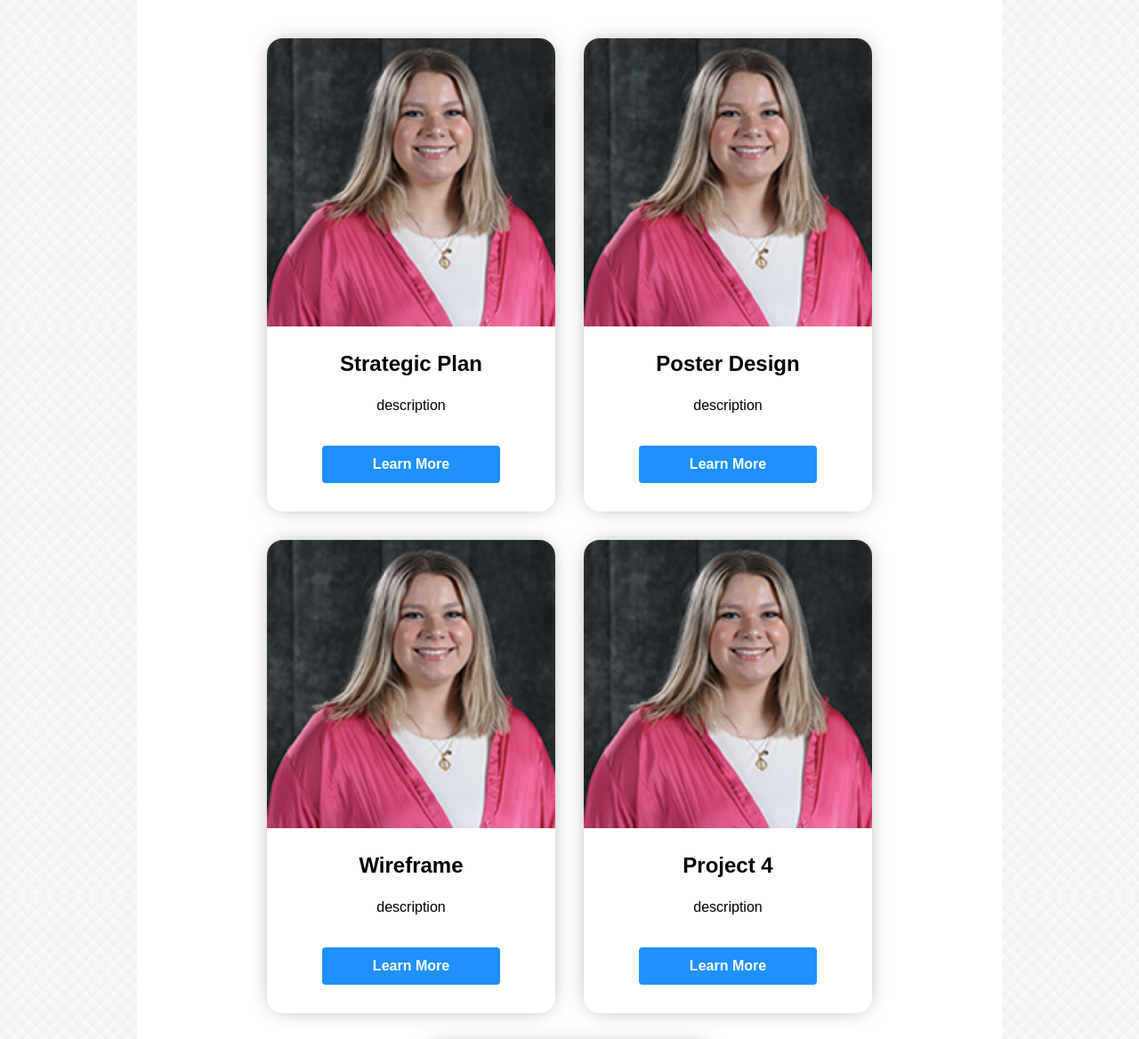
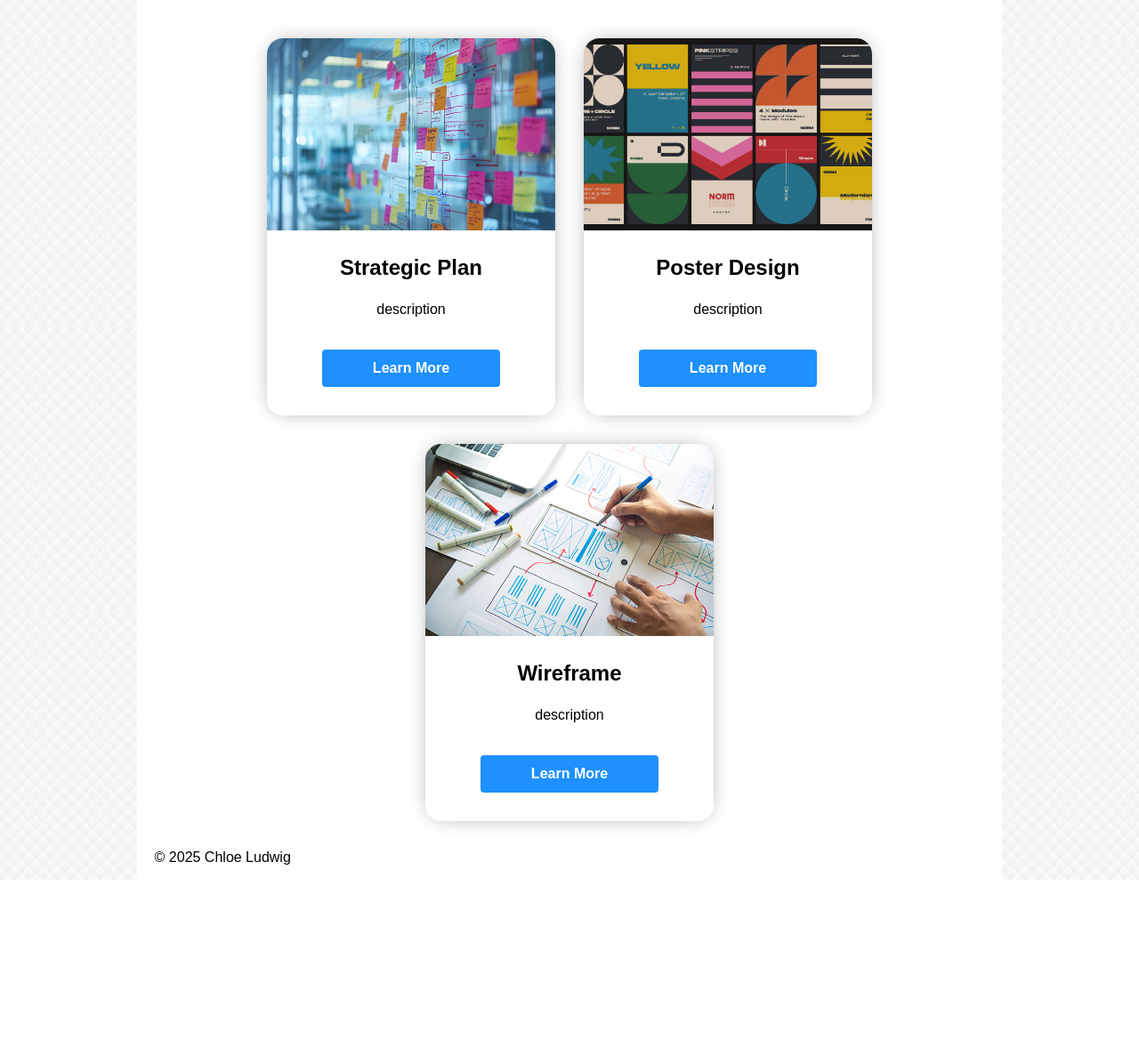
Before and after one commit to cludwig12/adpr-458_coding2, a plain HTML site: page Assignments/work.html in a window 1280 px wide. Shown: the part 273-1441 px from the top of the page at 89% size. After the commit the page ends 1262 px from the top, so only its background shows below. Drawn offline with Linux system fonts and the light colour scheme; a web font is replaced by a local one.

Commit message:
exercise 10 pictures

```diff
--- a/Assignments/work.html
+++ b/Assignments/work.html
@@ -31,7 +31,7 @@
         <section class="work-section">
             <!--card section --->
             <div class="card">
-                <img src="images/headshot458.png" alt="photo of Chloe Ludwig">
+                <img src="images/work_sketch.jpg" alt="photo of work_sketch">
                 <h3 class="card-title"> Strategic Plan</h3>
                 <p card="card-text">description</p>
                 <a class="button" href="https://www.linkedin.com/in/chloe-ludwig-4505b828a/" target="_blank"> Learn
@@ -39,7 +39,7 @@
             </div>
 
             <div class="card">
-                <img src="images/headshot458.png" alt="photo of Chloe Ludwig">
+                <img src="images/work_poster.jpg" alt="photo of work_poster">
                 <h3 class="card-title">Poster Design</h3>
                 <p card="card-text">description</p>
                 <a class="button" href="https://www.linkedin.com/in/chloe-ludwig-4505b828a/" target="_blank"> Learn
@@ -47,24 +47,8 @@
             </div>
 
             <div class="card">
-                <img src="images/headshot458.png" alt="photo of Chloe Ludwig">
+                <img src="images/work_wireframes.jpg" alt="photo of work_wireframes">
                 <h3 class="card-title">Wireframe</h3>
-                <p class="card-text">description</p>
-                <a class="button" href="https://www.linkedin.com/in/chloe-ludwig-4505b828a/" target="_blank"> Learn
-                    More</a>
-            </div>
-
-            <div class="card">
-                <img src="images/headshot458.png" alt="photo of Chloe Ludwig">
-                <h3 class="card-title">Project 4</h3>
-                <p card="card-text">description</p>
-                <a class="button" href="https://www.linkedin.com/in/chloe-ludwig-4505b828a/" target="_blank"> Learn
-                    More</a>
-            </div>
-
-            <div class="card">
-                <img src="images/headshot458.png" alt="photo of Chloe Ludwig">
-                <h3 class="card-title">project 5</h3>
                 <p class="card-text">description</p>
                 <a class="button" href="https://www.linkedin.com/in/chloe-ludwig-4505b828a/" target="_blank"> Learn
                     More</a>
```
Also changed, not shown: Assignments/images/work_poster.jpg (added), Assignments/images/work_sketch.jpg (added), Assignments/images/work_wireframes.jpg (added), 1 other file.
